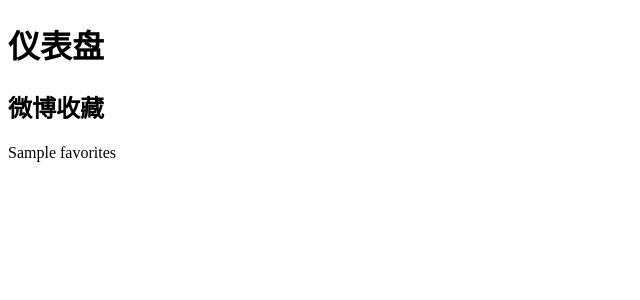
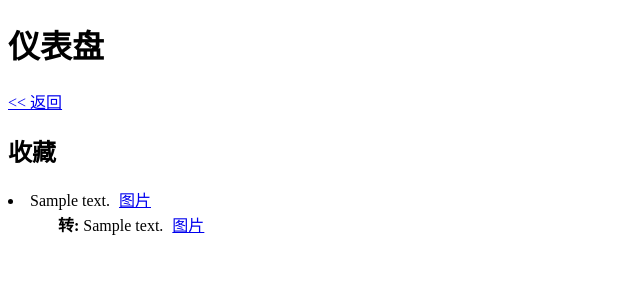
Before and after one commit to polun/dashboard, a Flask app: template templates/weibo_favorite.html in a window 1280 px wide. Shown: the top 300 px of the page, without its empty margins (0-640 px from the left). Run offline with Flask 2, Linux system fonts and the light colour scheme; the template is opened without the code that fills it: most values are stand-ins (such as "Sample title", 1, 10 or a date in 2020).

Commit message:
将收微博藏信息显示到页面

```diff
--- a/run.py
+++ b/run.py
@@ -1,6 +1,8 @@
 # -*- coding: utf-8 -*-
 
 from flask import Flask, render_template, redirect, request
+import json
+
 import requests
 
 app = Flask(__name__)
@@ -18,9 +20,8 @@ def main_page():
 def weibo_favorite():
     global weibo_favorite
     res = requests.get(weibo_favorite_api)
-    res.text
 
-    return render_template('weibo_favorite.html', favorites=res.text)
+    return render_template('weibo_favorite.html', favorites=json.loads(res.text)['favorites'])
 
 @app.route('/weibo/redirectURI')
 def weibo_redirectURI():
--- a/templates/weibo_favorite.html
+++ b/templates/weibo_favorite.html
@@ -1,8 +1,27 @@
 {% extends "layout.html" %}
 {% block body %}
-<h2>微博收藏</h2>
+<a href="{{ url_for('main_page') }}"> << 返回</a>
+<h2>收藏</h2>
 {% if favorites %}
-<span>{{ favorites }}</span>
+{% for item in favorites %}
+    <li style="line-height: 25px">{{ item.status.text }}
+    {% if item.status.pic_urls | length > 0 %}
+        {% for pic in item.status.pic_urls %}
+            <a href="{{ pic.thumbnail_pic }}" style="margin-left: 5px" target="_blank">图片</a>
+        {% endfor %}
+    {% endif %}
+    {% if item.status.retweeted_status %}
+        <div style="margin-left: 50px">
+            <strong>转:</strong> {{ item.status.retweeted_status.text }}
+            {% if item.status.retweeted_status.pic_urls | length > 0 %}
+                {% for pic in item.status.retweeted_status.pic_urls %}
+                    <a href="{{ pic.thumbnail_pic }}" style="margin-left: 5px" target="_blank">图片</a>
+                {% endfor %}
+            {% endif %}
+        </div>
+    {% endif %}
+</li>
+{% endfor %}
 {% else %}
 <h3>暂无收藏</h3>
 {% endif %}
```
